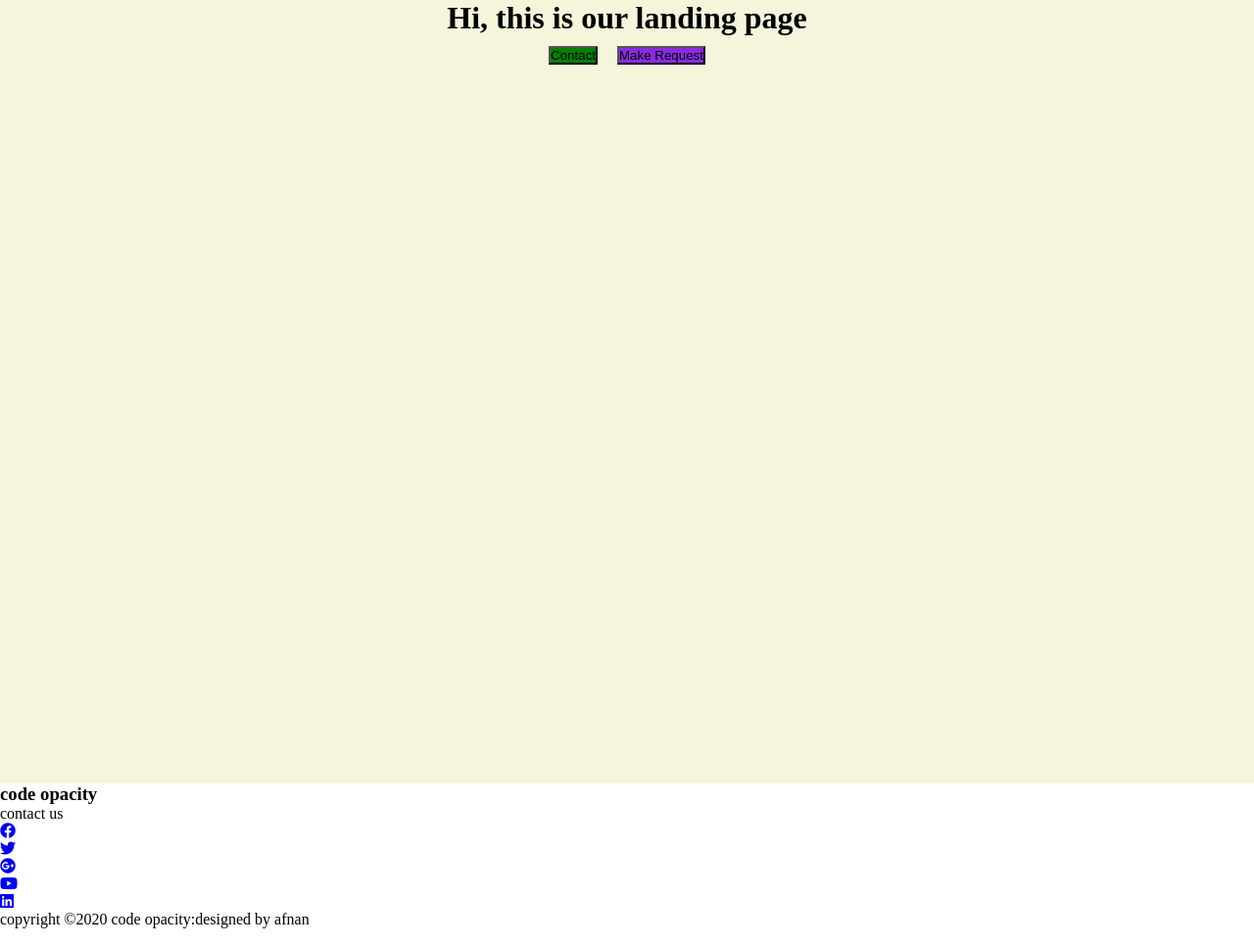
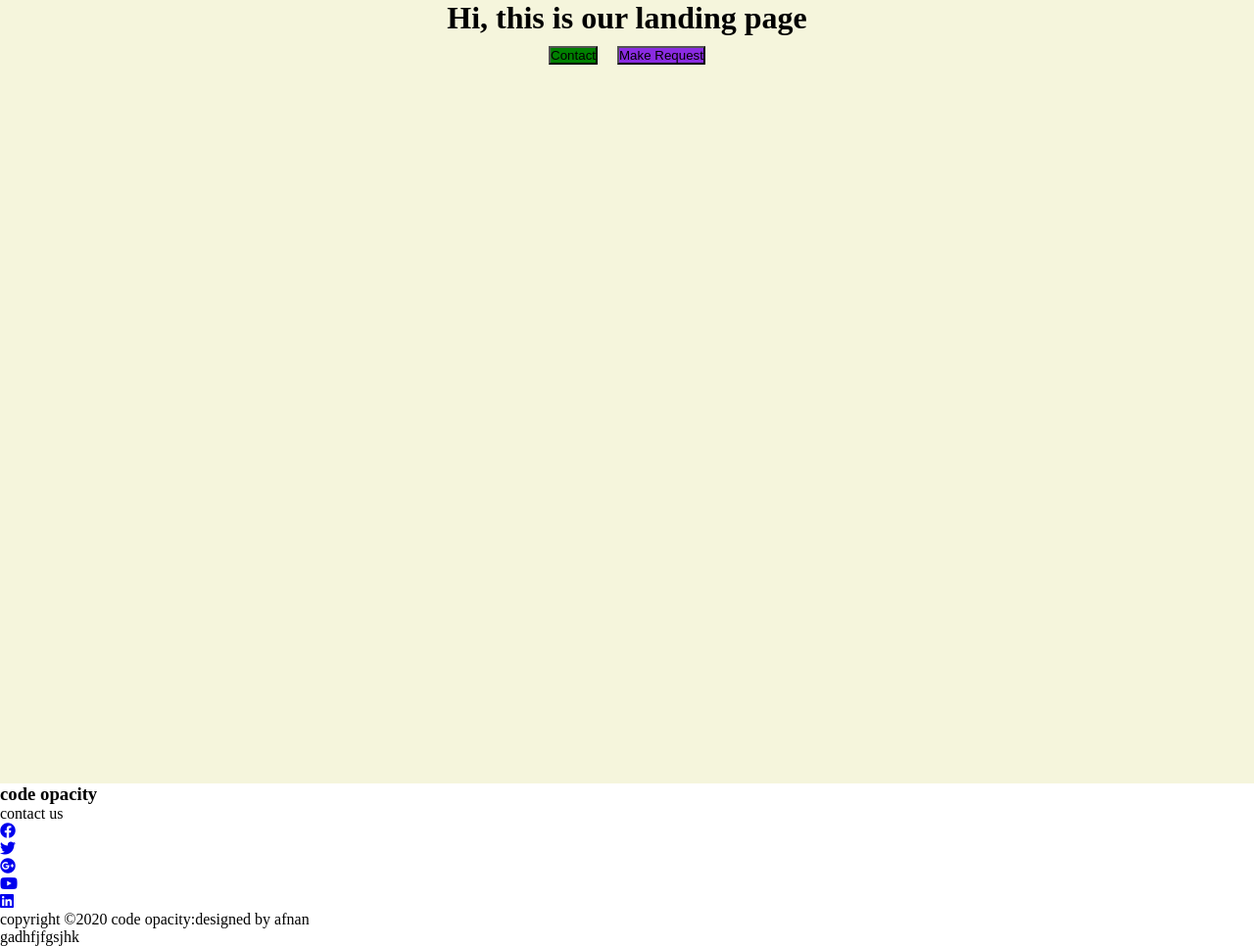
Before and after one commit to Suha523/test-team-work, a plain HTML site: page index.html in a window 1280 px wide. Shown: the whole page at 98% size. Drawn offline with Linux system fonts and the light colour scheme.

Commit message:
new footer

```diff
--- a/index.html
+++ b/index.html
@@ -33,6 +33,9 @@
   <div class ="footerbtn" >
     <p>copyright &copy;2020 code opacity:designed by afnan</p>
   </div>
+  <div class ="new footer" >
+    <p>gadhfjfgsjhk</p>
+  </div>
 </footer>
 </body>
 </html>
```
